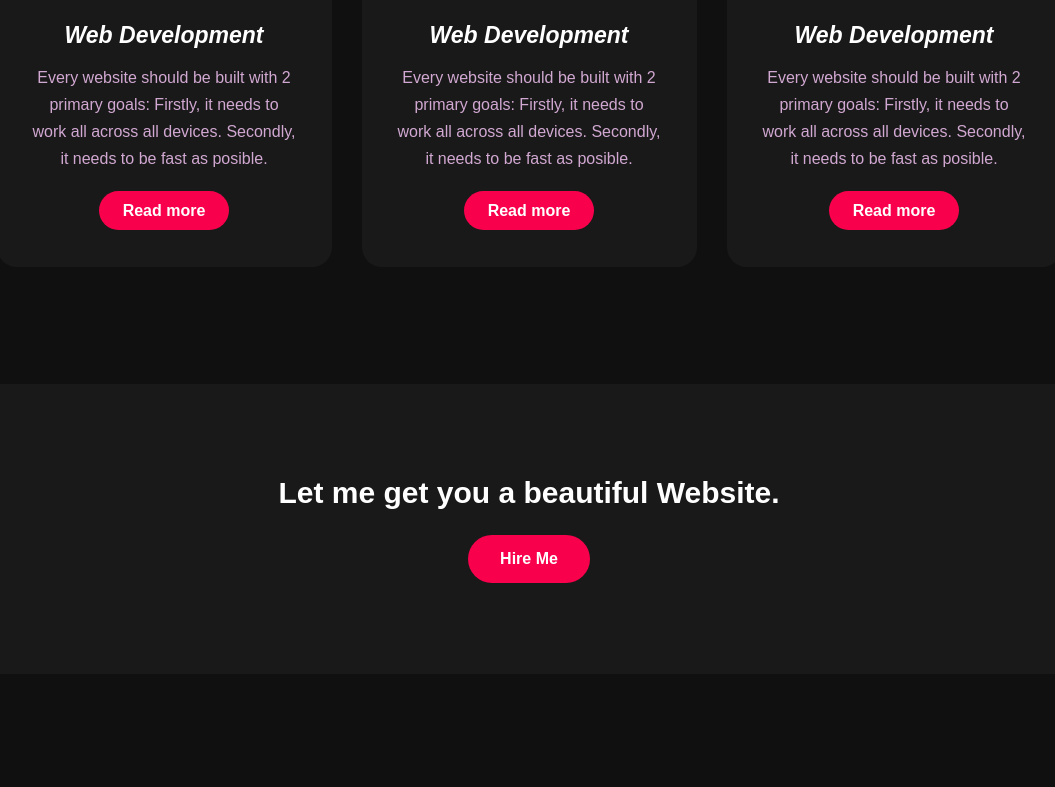
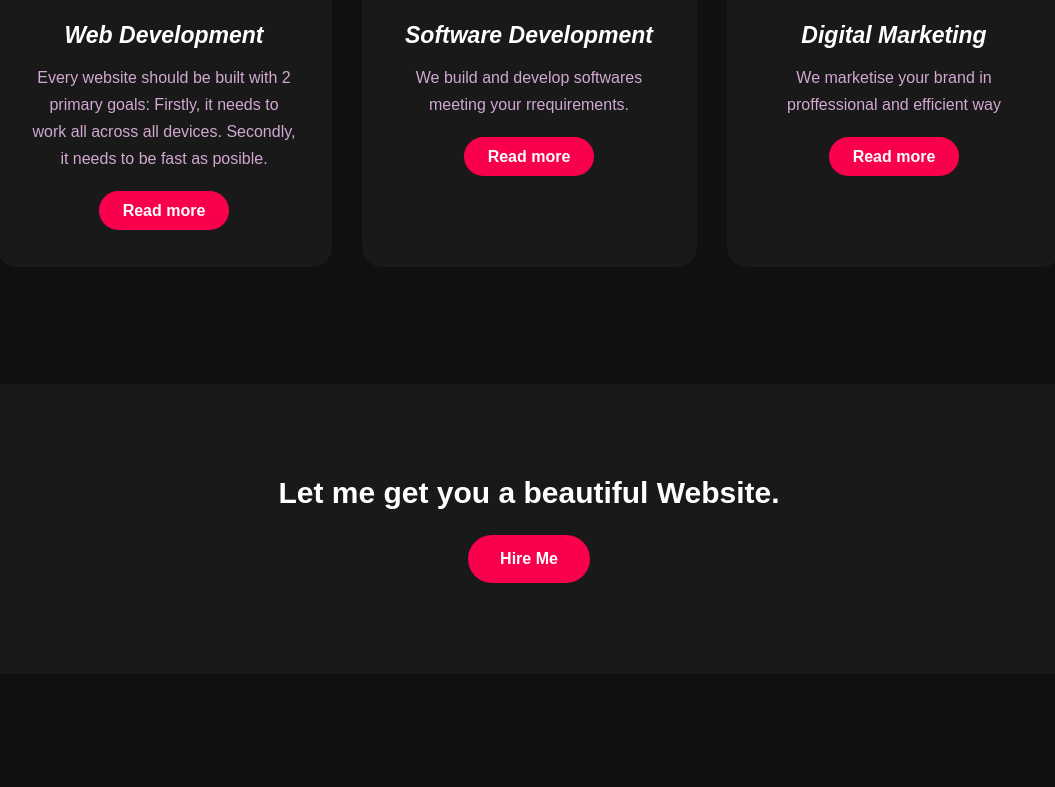
Before and after one commit to darshan45672/Portfolio-Website, a plain HTML site: page index.html in a window 1280 px wide. Shown: the part 1880-2667 px from the top of the page, without its empty margins (111-1166 px from the left). Drawn offline with Linux system fonts and the light colour scheme.

Commit message:
checkout done

```diff
--- a/index.html
+++ b/index.html
@@ -76,9 +76,9 @@
 
       <div class="card">
         <i class="fa-brands fa-uncharted"></i>
-        <h5>Web Development</h5>
+        <h5>Software Development</h5>
         <div class="pra">
-          <p>Every website should be built with 2 primary goals: Firstly, it needs to work all across all devices. Secondly, it needs to be fast as posible.</p>
+          <p>We build and develop softwares meeting your rrequirements.</p>
           <p style="text-align: center;">
             <a class="button" href="#">Read more</a>
           </p>
@@ -87,9 +87,9 @@
 
       <div class="card">
         <i class="fa-brands fa-digital-ocean"></i>
-        <h5>Web Development</h5>
+        <h5>Digital Marketing</h5>
         <div class="pra">
-          <p>Every website should be built with 2 primary goals: Firstly, it needs to work all across all devices. Secondly, it needs to be fast as posible.</p>
+          <p>We marketise your brand in proffessional and efficient way</p>
           <p style="text-align: center;">
             <a class="button" href="#">Read more</a>
           </p>
```
